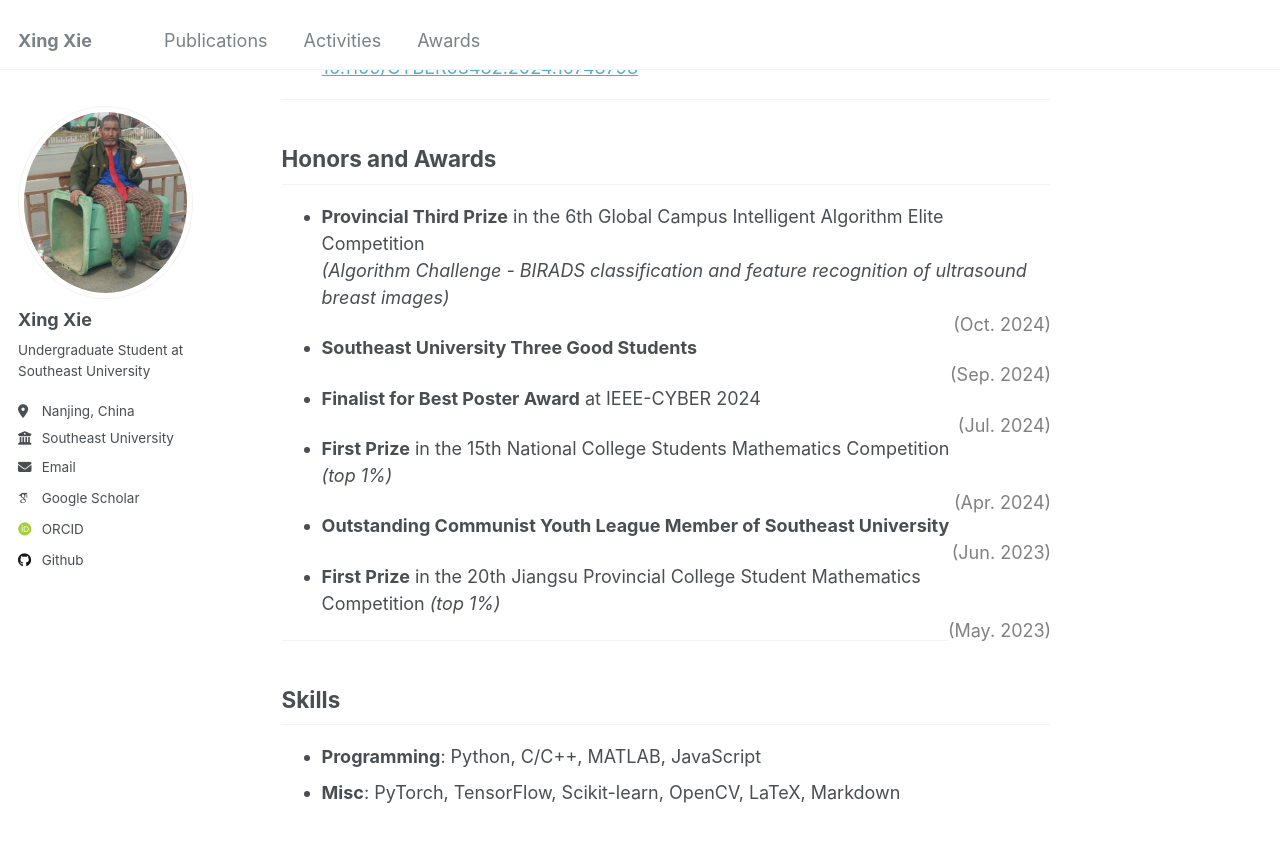
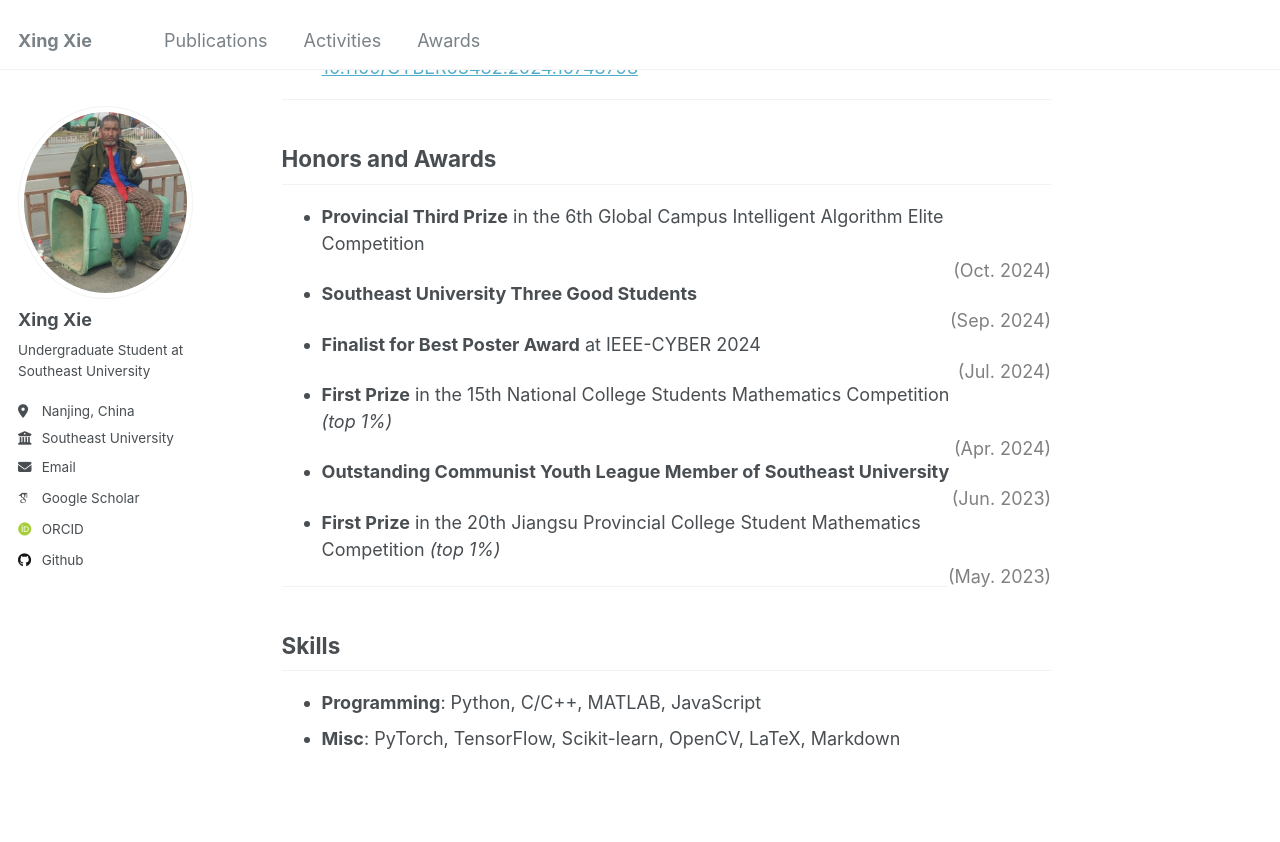
Before and after one commit to kaicheng001/kaicheng001.github.io, a Jekyll site: the page built from _pages/about.md, in a window 1280 px wide and 900 px high, scrolled down 2714 px. Shown: the top 842 px of the window. Built offline with Jekyll 4.4.1, drawn with Linux system fonts in a browser that asks for light colours; some web fonts are replaced.

Commit message:
update the format of the honor and award section

```diff
--- a/_pages/about.md
+++ b/_pages/about.md
@@ -89,7 +89,7 @@ InstDisc ([arXiv](https://arxiv.org/abs/1805.01978)), InvaSpread ([IEEE](https:/
 ## Honors and Awards
 
 - **Provincial Third Prize** in the 6th Global Campus Intelligent Algorithm Elite Competition
-  *(Algorithm Challenge - BIRADS classification and feature recognition of ultrasound breast images)*
+  <!-- *(Algorithm Challenge - BIRADS classification and feature recognition of ultrasound breast images)*   -->
   <span style="float: right; color: gray;">(Oct. 2024)</span>
 
 - **Southeast University Three Good Students**
```
